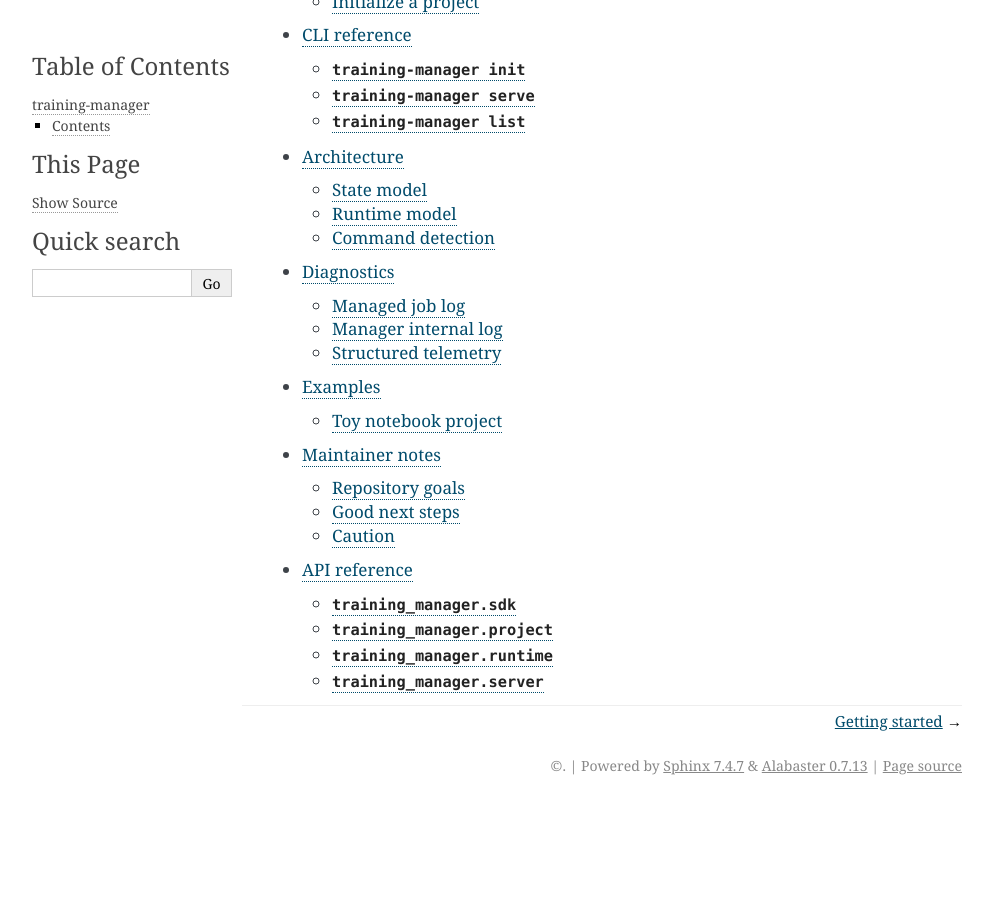
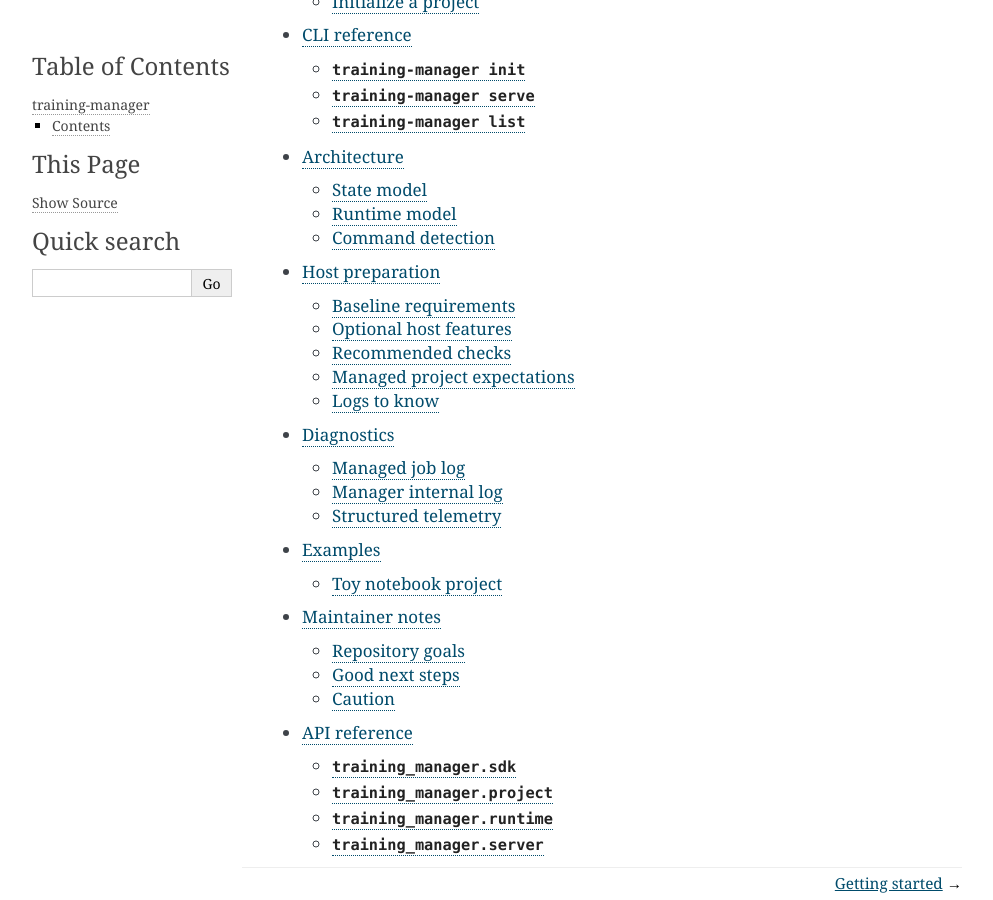
Before and after one commit to Nesbitt-bot/training-manager, a Sphinx documentation site: the page built from docs/index.rst, in a window 1280 px wide and 900 px high, scrolled down 442 px. Shown: the whole window, without its empty margins (148-1141 px from the left). Built offline with Sphinx 7.4.7, drawn with Linux system fonts in a browser that asks for light colours; before the commit the page ends 1247 px from its top, so only the background shows below that; part of the change alters nothing that is shown.

Commit message:
Add generic host preparation checklist

```diff
--- /dev/null
+++ b/docs/host-preparation.rst
@@ -0,0 +1,72 @@
+Host preparation
+================
+
+This page is a generic checklist for machines that will run
+``training-manager`` and managed jobs.
+
+Baseline requirements
+---------------------
+
+* Python 3.11 or newer
+* enough disk for the managed project, virtual environment, logs, and artifacts
+* ability to run long-lived local processes
+* browser access to the host, or SSH tunneling to the local UI port
+
+Optional host features
+----------------------
+
+* ``supervisord`` and ``supervisorctl`` if you want supervisor-backed mode
+* GPU drivers / CUDA runtime when the managed project actually needs them
+* reverse proxy / authentication if the UI will leave localhost
+
+Recommended checks
+------------------
+
+Confirm Python::
+
+   python3 --version
+
+Confirm process-manager availability if desired::
+
+   command -v supervisord
+   command -v supervisorctl
+
+Confirm the UI port is free::
+
+   ss -ltn | grep 14514 || true
+
+Run the UI locally::
+
+   training-manager serve
+
+Then open::
+
+   http://127.0.0.1:14514
+
+Managed project expectations
+----------------------------
+
+``training-manager`` supervises a command; it does not replace the managed
+project's own environment rules.
+
+Examples:
+
+* a plain Python project may run ``python3 train.py``
+* a notebook-first project may run a wrapper such as
+  ``python3 train.py --notebook train.ipynb``
+* a project may perform its own environment setup internally before launching
+  the real job
+
+Logs to know
+------------
+
+Managed job log::
+
+   ~/.training-manager/projects/<name>/.training-manager/logs/train.log
+
+Manager internal log::
+
+   ~/.training-manager/manager.log
+
+Use the manager log first when a project fails before its own job log becomes
+informative.
--- a/docs/index.rst
+++ b/docs/index.rst
@@ -17,6 +17,7 @@ Contents
    getting-started
    cli
    architecture
+   host-preparation
    diagnostics
    examples
    maintainer-notes
```
